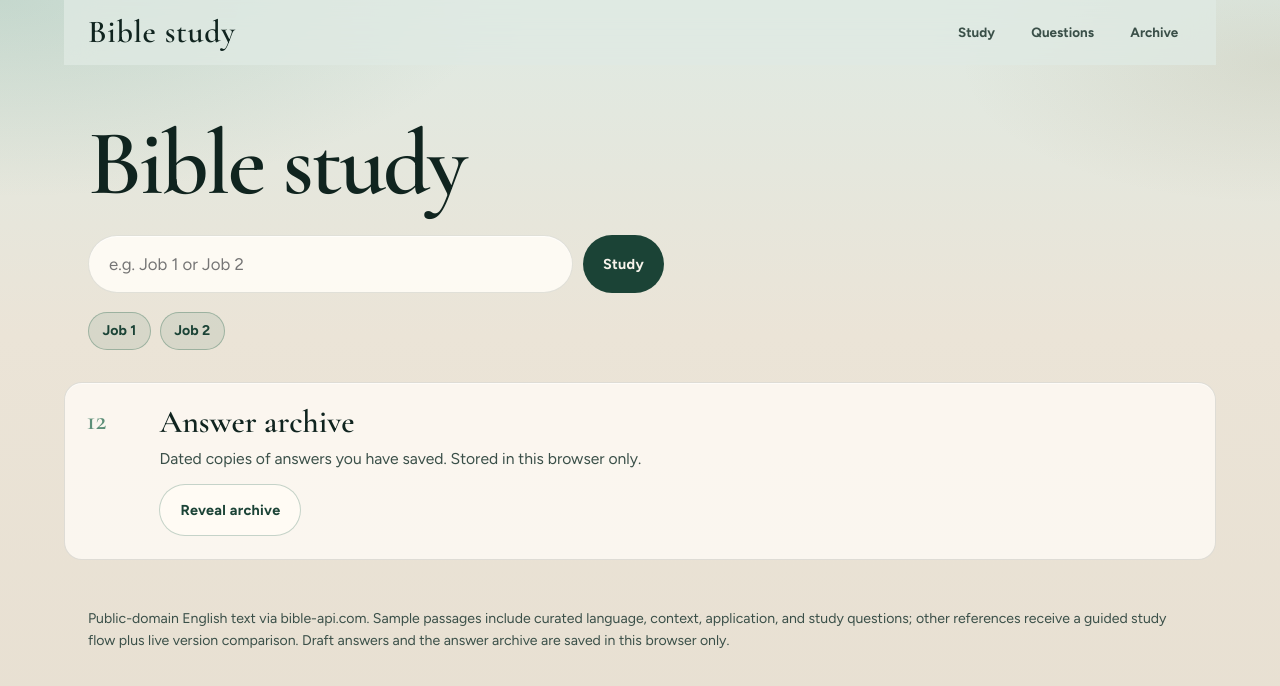
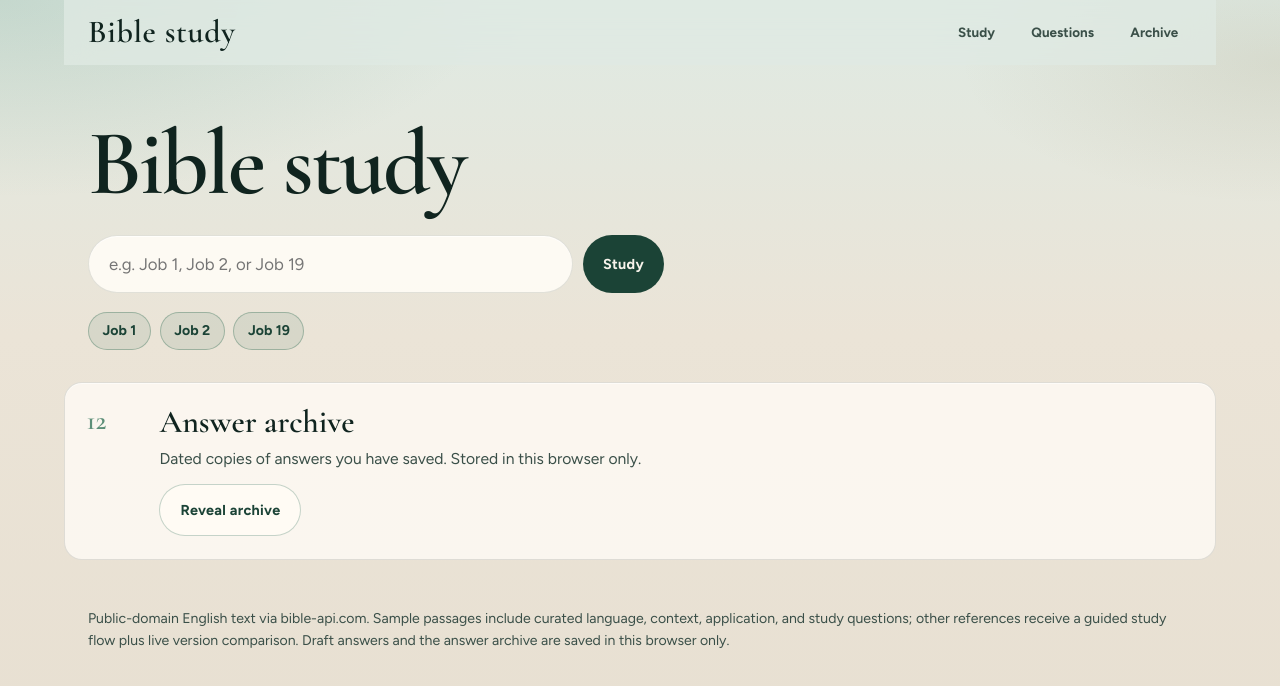
Before and after one commit to garywainwright-gif/Bible-study, a plain HTML site: page index.html in a window 1280 px wide. Drawn offline with nearby package versions, Linux system fonts and the light colour scheme.

Commit message:
Add files via upload

```diff
--- a/index.html
+++ b/index.html
@@ -36,7 +36,7 @@
           id="reference"
           name="reference"
           type="text"
-          placeholder="e.g. Job 1 or Job 2"
+          placeholder="e.g. Job 1, Job 2, or Job 19"
           autocomplete="off"
           spellcheck="false"
         />
@@ -46,6 +46,7 @@
       <div class="passage-row" aria-label="Quick passages">
         <button type="button" class="passage-chip is-featured" data-ref="Job 1">Job 1</button>
         <button type="button" class="passage-chip is-featured" data-ref="Job 2">Job 2</button>
+        <button type="button" class="passage-chip is-featured" data-ref="Job 19">Job 19</button>
       </div>
     </section>
 
```
Also changed, not shown: job19.jpg (added).
